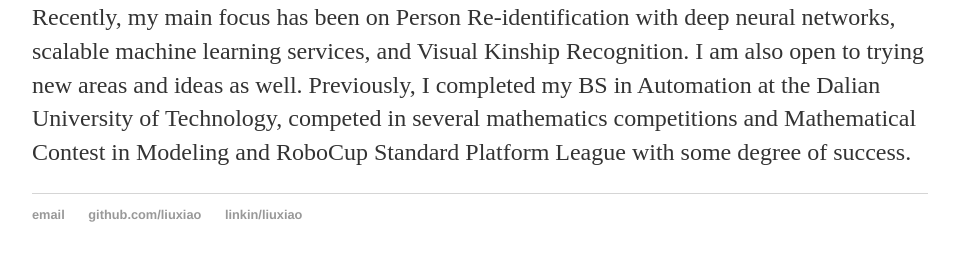
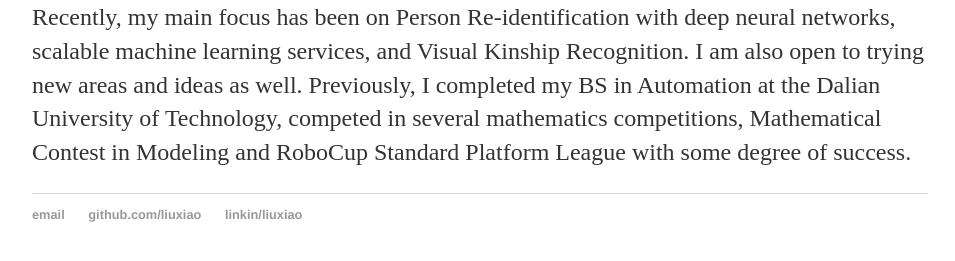
Before and after one commit to Archimedes2013/Archimedes2013.github.io, a Jekyll site: the page built from about/index.html, in a window 1280 px wide. Shown: the part 196-457 px from the top of the page, without its empty margins (160-1115 px from the left). Built offline with Jekyll 4.4.1, drawn with Linux system fonts in a browser that asks for light colours.

Commit message:
Update index.html

```diff
--- a/about/index.html
+++ b/about/index.html
@@ -11,7 +11,7 @@ services, and Visual Kinship Recognition.
 		I am also open to trying new areas and ideas as well.
 
 		Previously, I completed my BS in Automation at the Dalian University of Technology,
-		competed in several mathematics competitions and Mathematical Contest in Modeling and RoboCup Standard Platform League
+		competed in several mathematics competitions, Mathematical Contest in Modeling and RoboCup Standard Platform League
 		with some degree of success.</p>
 
 			<!--<ul class="contacts">
```
Also changed, not shown: other parts of about/index.html (+1 -1 lines).
